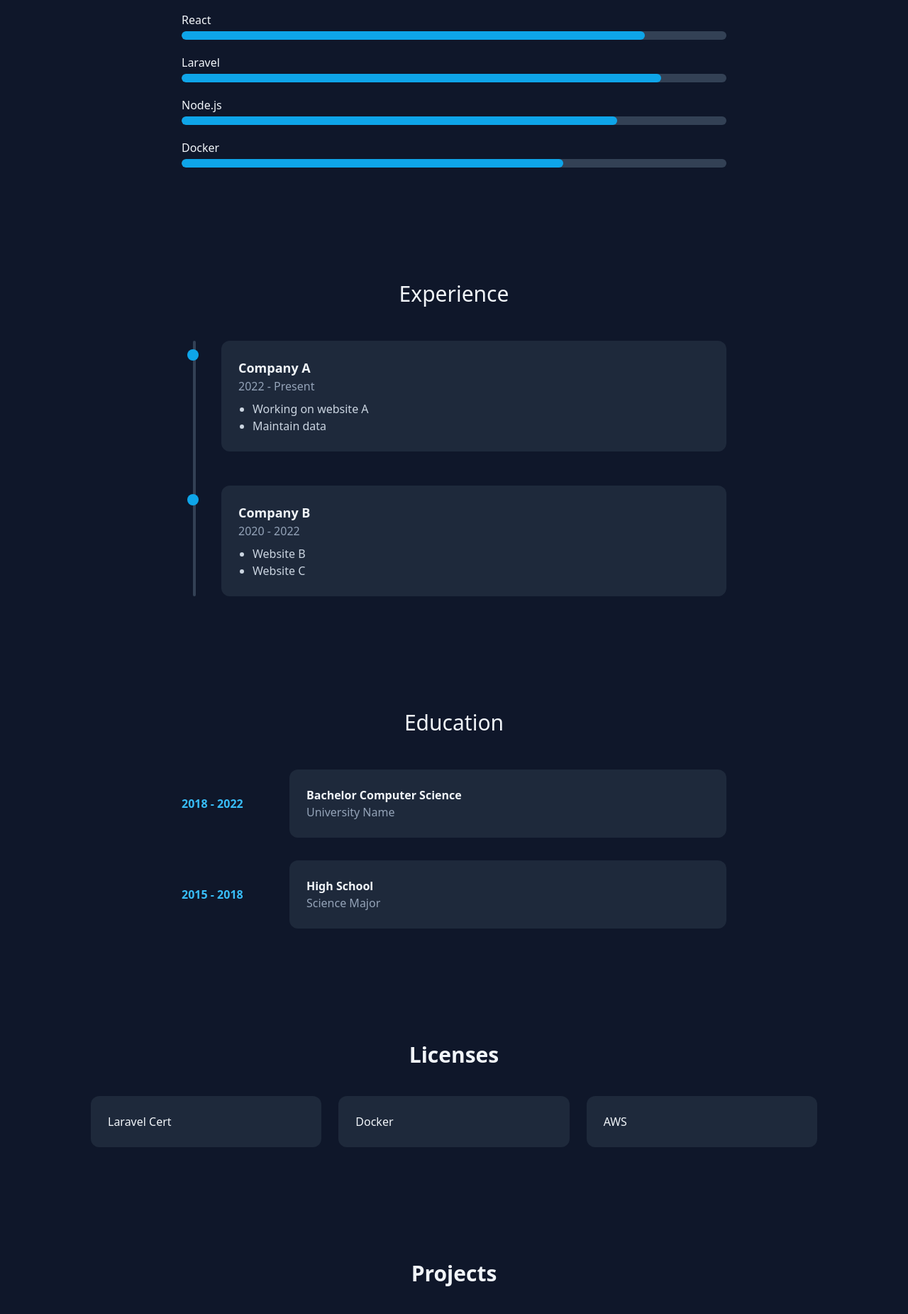
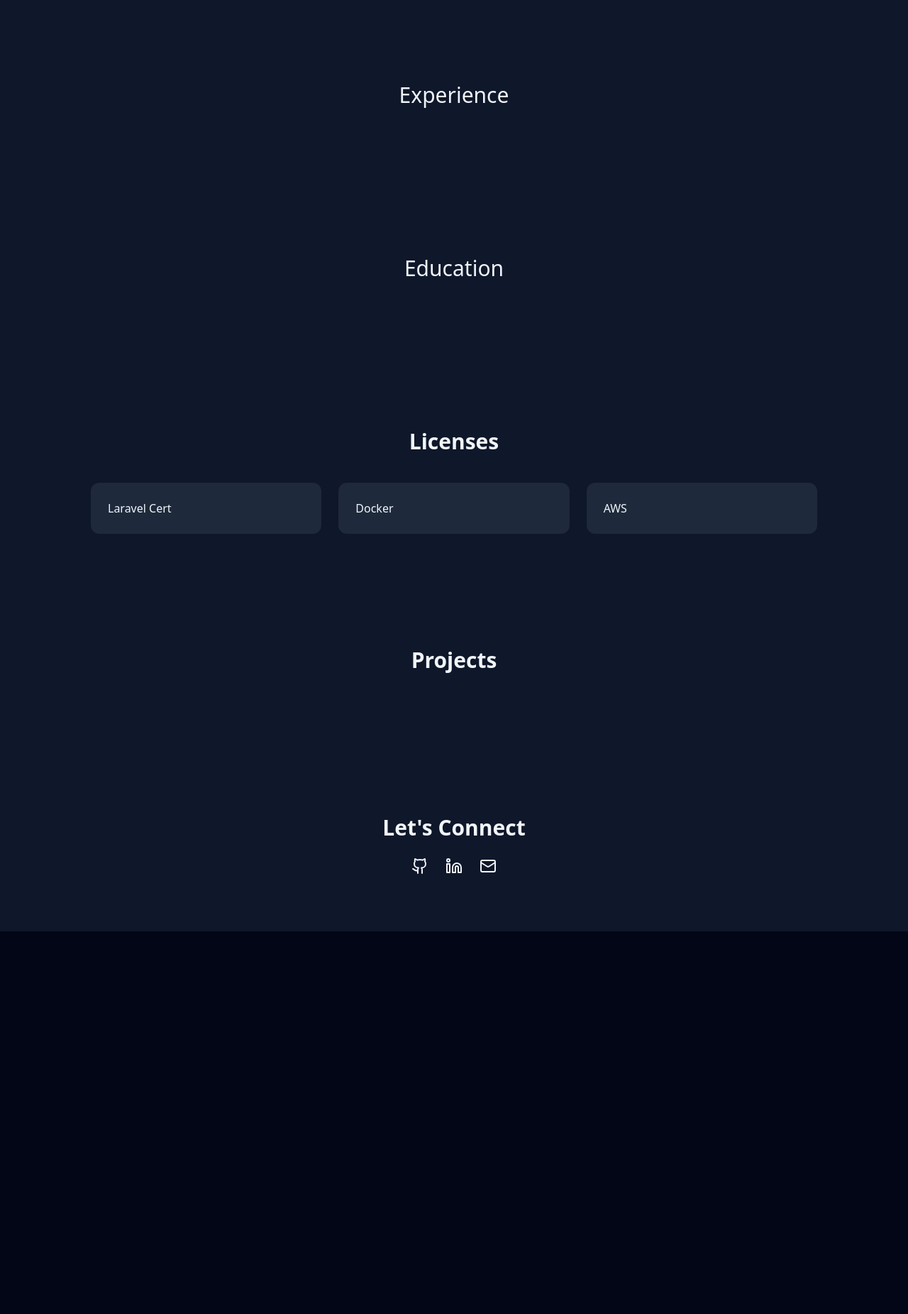
Before and after one commit to fabian832/portfolio-website, a React (Vite) app: page / in a window 1280 px wide. Shown: the part 1000-2851 px from the top of the page at 71% size. After the commit the page ends 2312 px from the top, so only its background shows below. Built offline with nearby package versions, Linux system fonts and the light colour scheme.

Commit message:
hide the current data

```diff
--- a/src/data/educations.ts
+++ b/src/data/educations.ts
@@ -1,4 +1,4 @@
 export const educations = [
-{school:"Bachelor Computer Science",year:"2018 - 2022",desc:"University Name"},
-{school:"High School",year:"2015 - 2018",desc:"Science Major"},
+// {school:"Bachelor Computer Science",year:"2018 - 2022",desc:"University Name"},
+// {school:"High School",year:"2015 - 2018",desc:"Science Major"},
 ];
--- a/src/data/experiences.ts
+++ b/src/data/experiences.ts
@@ -1,4 +1,4 @@
 export const experiences = [
-    {company:"Company A",year:"2022 - Present",tasks:["Working on website A","Maintain data"]},
-    {company:"Company B",year:"2020 - 2022",tasks:["Website B","Website C"]},
+    // {company:"Company A",year:"2022 - Present",tasks:["Working on website A","Maintain data"]},
+    // {company:"Company B",year:"2020 - 2022",tasks:["Website B","Website C"]},
 ];
--- a/src/data/projects.ts
+++ b/src/data/projects.ts
@@ -1,5 +1,5 @@
 export const projects = [
-    { title: "E-Grocery", desc: "Ordering & POS" },
-    { title: "Warehouse", desc: "Stock Tracking" },
-    { title: "Attendance", desc: "QR System" }
+    // { title: "E-Grocery", desc: "Ordering & POS" },
+    // { title: "Warehouse", desc: "Stock Tracking" },
+    // { title: "Attendance", desc: "QR System" }
 ];
--- a/src/data/skills.ts
+++ b/src/data/skills.ts
@@ -1,7 +1,7 @@
 export const skills = [
-    { name: "JavaScript", level: 90 },
-    { name: "React", level: 85 },
-    { name: "Laravel", level: 88 },
-    { name: "Node.js", level: 80 },
-    { name: "Docker", level: 70 }
+    // { name: "JavaScript", level: 90 },
+    // { name: "React", level: 85 },
+    // { name: "Laravel", level: 88 },
+    // { name: "Node.js", level: 80 },
+    // { name: "Docker", level: 70 }
 ];
```
